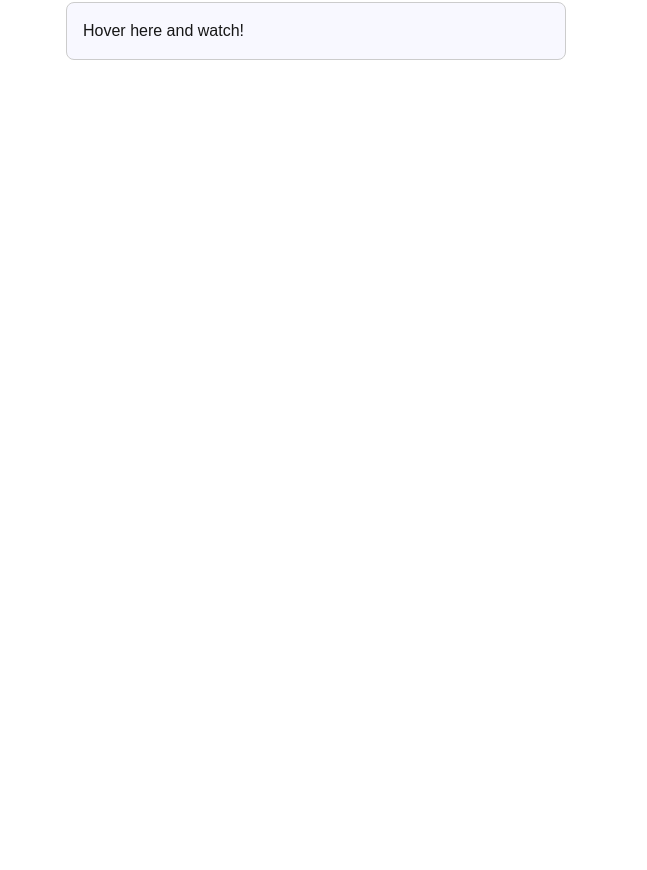
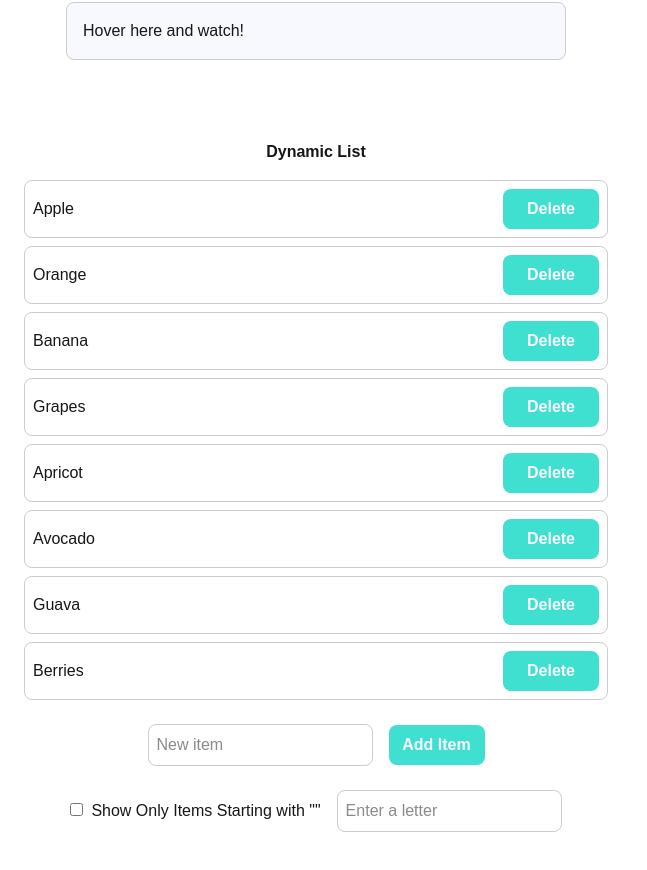
Before and after one commit to Beyzay/basic-react-components, a Next.js app: page / in a window 1280 px wide. Shown: the part 980-1850 px from the top of the page, without its empty margins (0-647 px from the left). Before the commit the page ends 1096 px from the top, so only its background shows below. Built offline with nearby package versions, Linux system fonts and the light colour scheme.

Commit message:
Add ItemList component

```diff
--- /dev/null
+++ b/components/ItemList.tsx
@@ -0,0 +1,136 @@
+import React, { useState } from "react";
+import styles from "../styles/ItemList.module.css";
+
+export default function ItemList() {
+
+    // Initialize the "items" state to a list (array) of string items
+    const [items, setItems] = useState([
+        { id: 1, title: "Apple" },
+        { id: 2, title: "Orange" },
+        { id: 3, title: "Banana" },
+        { id: 4, title: "Grapes" },
+        { id: 5, title: "Apricot" },
+        { id: 6, title: "Avocado" },
+        { id: 7, title: "Guava" },
+        { id: 8, title: "Berries" },
+    ]);
+
+    // Initialize the "inputValue" state to a "" for adding a new item
+    const [inputValue, setInputValue] = useState("");
+
+    // Initialize the "isFilterOn" state to false for filtering items
+    const [isFilterOn, setIsFilterOn] = useState(false);
+
+    // Initialize the "filterLetter" state to a "" for filtering items
+    const [filterLetter, setFilterLetter] = useState("");
+
+    // Initialize an array variable with objects from the "items"
+    // that stores only the "item" objects by filtering by the 1st letter of the item's title if the "isFilterOn" is true and "filterLetter" is not an empty string
+    // or that stores all the "item" objects if the "filterLetter" is an empty string
+    const filteredItems =
+        isFilterOn && filterLetter ? items.filter(item =>
+            item.title.toLowerCase().startsWith(filterLetter.toLowerCase())
+        ) : items;
+
+
+    // Define a function to pass a new object into the "items" list (array)
+    const handleAddItem = () => {
+
+        // Trim the "inputValue"
+        const trimmedInputValue = inputValue.trim();
+        if (!trimmedInputValue) return; // Stop executing the function if the "trimmedInputValue" is an empty string
+
+        // Initialize a variable to store the highest id + 1 in the list, or if the list is empty 1
+        const newId = items.length ? Math.max(...items.map(i => i.id)) + 1 : 1;
+
+        // Initialize a variable with the "newId" and the new "trimmedInputValue"
+        const newItem = { id: newId, title: trimmedInputValue }
+
+        // and that updates the "items" state to include the "newItem"
+        setItems([...items, newItem]);
+
+        // Update the "inputValue" state to "" for clearing the input field after each addition
+        setInputValue("");
+    }
+
+    // Define a function to update the "items" state with only items whose id is not the given id
+    const handleDeleteItem = (id: number) => {
+        setItems(items.filter((item) => item.id !== id));
+    }
+
+    return (
+        <div className={styles.container}>
+            <div className={styles.flexContainer}>
+
+                <h2 className={styles.h2}>Dynamic List</h2>
+
+                {/* Render the content of the li element with items or filtered items */}
+                <ul className={styles.ul}>
+                    {filteredItems.map((item) => (
+                        <li key={item.id} className={styles.li}>
+                            <span>{item.title}</span>
+
+                            {/* Attach onClick event handler to the button element
+                            to call the "handleDeleteItem" function with the listed item's id */}
+                            <button
+                                onClick={() => handleDeleteItem(item.id)}
+                                className={styles.button}
+                            >
+                                Delete
+                            </button>
+                        </li>
+                    ))}
+                </ul>
+
+                <div className={styles.addItemContainer}>
+
+                    {/* Input field for adding a new item with the entered "title" */}
+                    {/* Attach onChange event handler to the input element
+                    to update the "inputValue" state to the entered value */}
+                    <input
+                        type="text"
+                        value={inputValue}
+                        onChange={e => setInputValue(e.target.value)}
+                        placeholder="New item"
+                        className={styles.inputText}
+                    />
+
+                    {/* Attach onClick event handler to the button element
+                    to call the "handleAddItem" function */}
+                    <button
+                        onClick={handleAddItem}
+                        className={styles.button}
+                    >
+                        Add Item
+                    </button>
+                </div>
+
+                <div className={styles.filterContainer}>
+                    <label>
+                        {/* Attach onChange event handler to the input element
+                        to update the "isFilterOn" state to checbox checked status */}
+                        <input
+                            type="checkbox"
+                            checked={isFilterOn}
+                            onChange={e => setIsFilterOn(e.target.checked)}
+                            className={styles.inputCheckbox}
+                        />
+                        Show Only Items Starting with "{filterLetter.toUpperCase()}"
+                    </label>
+
+                    {/* Attach onChange event handler to the input element
+                    to update the "filterLetter" state to the entered value's 1st letter */}
+                    <input
+                        type="text"
+                        value={filterLetter}
+                        onChange={e => setFilterLetter(e.target.value.slice(0, 1))}
+                        placeholder="Enter a letter"
+                        maxLength={1}
+                        className={styles.inputText}
+                    />
+                </div>
+
+            </div>
+        </div>
+    );
+}
--- a/pages/index.tsx
+++ b/pages/index.tsx
@@ -6,6 +6,7 @@ import ToggleVisibility from "../components/ToggleVisibility";
 import Form from "../components/Form";
 import FilteredList from "../components/FilteredList";
 import HoverInteraction from "../components/HoverInteraction";
+import Itemlist from "../components/ItemList";
 
 export default function Home() {
   const titleVar = "THE DARK KNIGHT, 2008";
@@ -28,6 +29,9 @@ export default function Home() {
       <br/><br/>
       <HoverInteraction />
       <br/><br/>
+      <div style={{ marginBottom: "48px"}}>
+        <Itemlist />
+      </div>
     </div>
   );
 }
--- /dev/null
+++ b/styles/ItemList.module.css
@@ -0,0 +1,92 @@
+.container {
+    padding: 8px;
+    margin: 16px 16px 0 16px;
+    max-width: 600px;
+}
+
+.flexContainer {
+    display:flex;
+    flex-direction: column;
+    gap: 16px;
+    align-items: center;
+    justify-content: center;
+}
+
+.h2 {
+    font-weight: bold;
+}
+
+.ul {
+    list-style-type: none;
+    padding: 0;
+    margin: 0;
+    width: 100%;
+}
+
+.li {
+    display: flex;
+    padding: 8px;
+    margin-bottom: 8px;
+    align-items: center;
+    justify-content: space-between;
+    border: 1px solid #ccc;
+    border-radius: 8px;
+}
+
+.buttonContainer {
+    display: flex;
+    gap: 8px;
+    width: 100%;
+    max-width: 500px;
+    align-items: center;
+    justify-content: center;
+}
+
+.button {
+    height: 40px;
+    min-width: 96px;
+    font-size: 16px;
+    font-weight: bold;
+    border: none;
+    border-radius: 8px;
+    background-color: #40e0d0;
+    color: #f8f8ff;
+    cursor: pointer;
+}
+
+.button:hover {
+    background-color: #00ced1;
+}
+
+.button:active {
+    background-color: #afeeee;
+}
+
+.addItemContainer {
+    display: flex;
+    margin-bottom: 8px;
+    gap: 16px;
+    width: 100%;
+    align-items: center;
+    justify-content: center;
+}
+
+.filterContainer {
+    display: flex;
+    margin-bottom: 8px;
+    flex-wrap: wrap;
+    gap: 16px;
+    width: 100%;
+    align-items: center;
+    justify-content: center;
+}
+
+.inputText {
+    padding: 8px;
+    border: 1px solid #ccc;
+    border-radius: 8px;
+}
+
+.inputCheckbox {
+    margin-right: 8px;
+}
```
